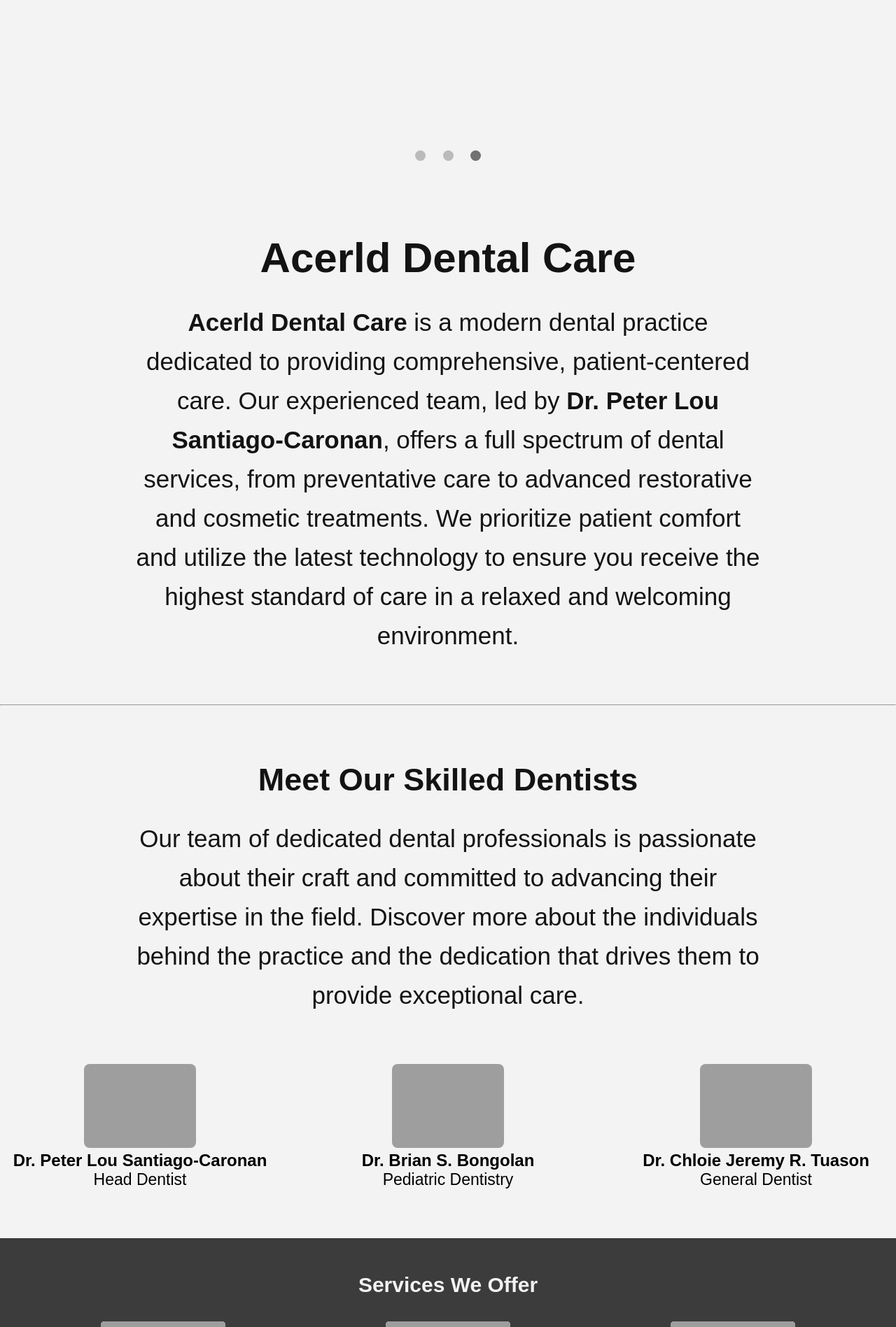
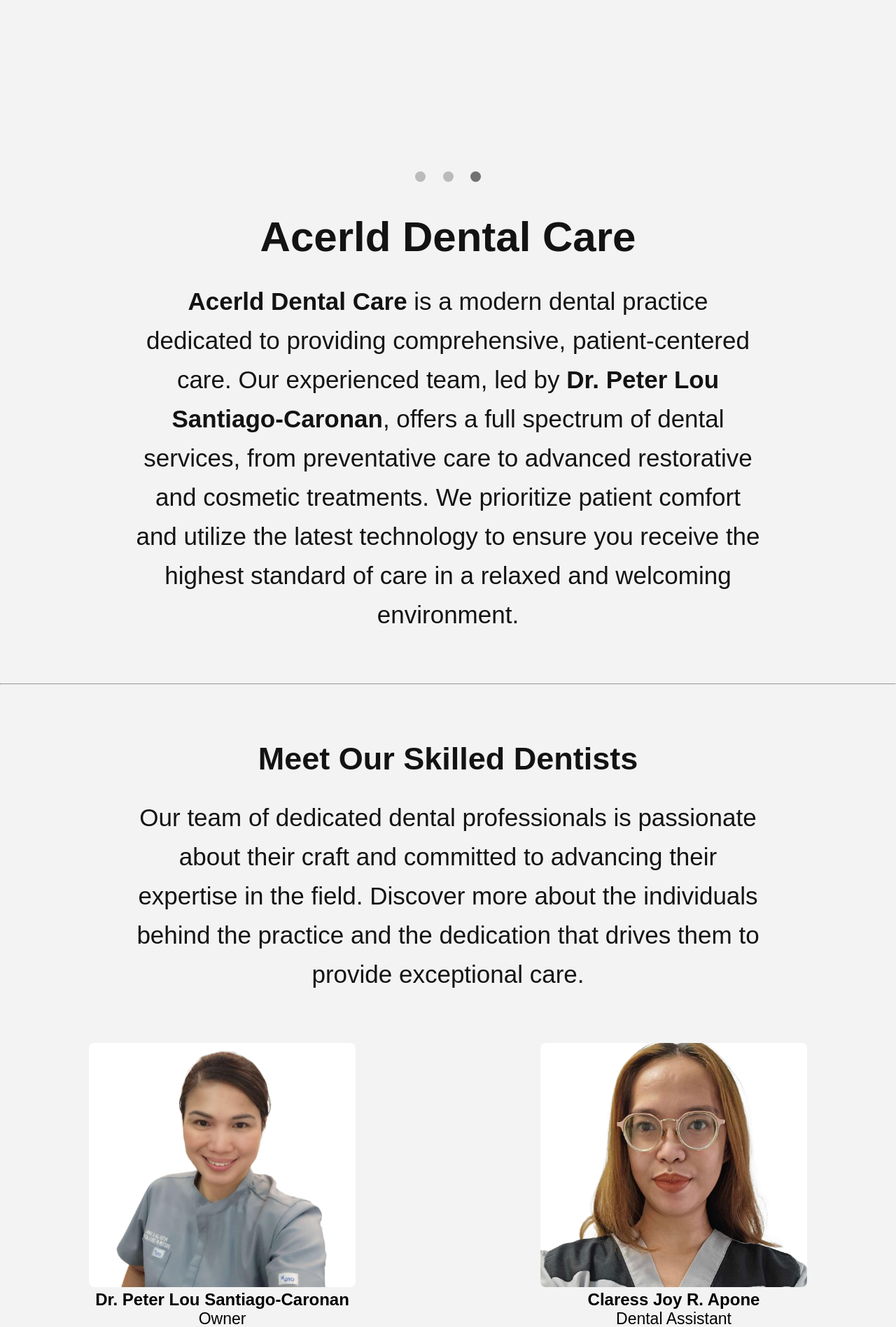
Before and after one commit to ro7uello/Acerld-Dental-Care, a Django app: page / in a window 1280 px wide. Shown: the part 595-2492 px from the top of the page at 70% size. Run offline with Django 5.2, Linux system fonts and the light colour scheme; data comes from the database, SQL or seed files in the repository; both versions use the stored data as it was after the commit; some web fonts are replaced; grey boxes are pictures that could not be loaded.

Commit message:
user_db changes and landing page changes

```diff
--- a/myproject/patients/templates/landing_page.html
+++ b/myproject/patients/templates/landing_page.html
@@ -65,7 +65,7 @@
             <div class="dots-container">
                 {% if promotional_offers %}
                     {% for offer in promotional_offers %}
-                    <span class="dot" onclick="currentSlide({{ forloop.counter }})"></span>
+                    <span class="dot" onclick="currentSlide('{{ forloop.counter }}')"></span>
                     {% endfor %}
                 {% else %}
                     <span class="dot" onclick="currentSlide(1)"></span>
@@ -102,29 +102,38 @@
         </div>
         <div class="dentist-container">
             <div class="dentist" data-dentist="dr_peter">
-                <img src="{% static 'Sample.jpg' %}" alt="dentist1">
+                <img src="{% static 'Dr.Peter Lou Santiago-Caronan Owner.png' %}" alt="dentist1">
                 <div class="dentist-name">
                     <h1>Dr. Peter Lou Santiago-Caronan</h1>
                 </div>
                 <div class="dentist-pos">
-                    <p>Head Dentist</p>
+                    <p>Owner</p>
                 </div>
             </div>
-            <div class="dentist" data-dentist="dr_brian">
-                <img src="{% static 'Sample.jpg' %}" alt="dentist2">
+            <div class="dentist">
+                <img src="{% static 'Claress.png' %}" alt="dentist2">
                 <div class="dentist-name">
-                    <h1>Dr. Brian S. Bongolan</h1>
+                    <h1>Claress Joy R. Apone</h1>
                 </div>
                 <div class="dentist-pos">
-                    <p>Pediatric Dentistry</p></div>
+                    <p>Dental Assistant</p></div>
             </div>
-            <div class="dentist" data-dentist="dr_chloie">
-                <img src="{% static 'Sample.jpg' %}" alt="dentist3">
+            <div class="dentist">
+                <img src="{% static 'Justine.png' %}" alt="dentist3">
                 <div class="dentist-name">
-                    <h1>Dr. Chloie Jeremy R. Tuason</h1>
+                    <h1>Justine Mae L. Villareal</h1>
                 </div>
                 <div class="dentist-pos">
-                    <p>General Dentist</p>
+                    <p>Dental Assistant (Reliever)</p>
+                </div>
+            </div>
+            <div class="dentist">
+                <img src="{% static 'Josephine.png' %}" alt="dentist4">
+                <div class="dentist-name">
+                    <h1>Josephine N. Varona Sr.</h1>
+                </div>
+                <div class="dentist-pos">
+                    <p>Dental Assistant</p>
                 </div>
             </div>
         </div>
@@ -133,7 +142,7 @@
         <div id="dentist-popup" class="dentist-popup">
             <span class="close-button" onclick="closeDentistPopup()">×</span>
             <div class="dentist-popup-content">
-                <img id="dentist-popup-image" src="" alt="Dentist Image">
+                <img id="dentist-popup-image" src="{% static 'Dr.Peter Lou Santiago-Caronan Owner.png' %}" alt="Dentist Image">
                 <div class="dentist-description" id="dentist-popup-text">
                     </div>
             </div>
@@ -147,7 +156,7 @@
             <main class="services">
 
                 <div class="service-box">
-                    <img class="service-image" src="{% static 'Sample.jpg' %}" data-service="surgery">
+                    <img class="service-image" src="{% static '1.png' %}" data-service="surgery">
                     <div class="service-content">
                         <h1>Surgery</h1>
                     </div>
@@ -155,35 +164,35 @@
                 </div>
 
                 <div class="service-box">
-                    <img class="service-image" src="{% static 'Sample.jpg' %}" data-service="denture">
+                    <img class="service-image" src="{% static '2.png' %}" data-service="denture">
                     <div class="service-content">
                         <h1>Fixed Partial Denture</h1>
                     </div>
                 </div>
 
                 <div class="service-box">
-                    <img class="service-image" src="{% static 'Sample.jpg' %}" data-service="crown">
+                    <img class="service-image" src="{% static '3.png' %}" data-service="crown">
                     <div class="service-content">
                         <h1>Crown</h1>
                     </div>
                 </div>
 
                 <div class="service-box">
-                    <img class="service-image" src="{% static 'Sample.jpg' %}" data-service="removable">
+                    <img class="service-image" src="{% static '4.png' %}" data-service="removable">
                     <div class="service-content">
                         <h1>Removable Partial Denture</h1>
                     </div>
                 </div>
 
                 <div class="service-box">
-                    <img class="service-image" src="{% static 'Sample.jpg' %}" data-service="complete">
+                    <img class="service-image" src="{% static '5.png' %}" data-service="complete">
                     <div class="service-content">
                         <h1>Complete Denture</h1>
                     </div>
                 </div>
 
                 <div class="service-box" >
-                    <img class="service-image" src="{% static 'Sample.jpg' %}" data-service="others">
+                    <img class="service-image" src="{% static '6.png' %}" data-service="others">
                     <div class="service-content">
                         <h1>Others</h1>
                     </div>
@@ -229,6 +238,11 @@
         </div>
         </section>
 
+        <script>
+            const dentistImages = {
+                dr_peter: "{% static 'Dr.Peter Lou Santiago-Caronan Owner.png' %}"
+            };
+        </script>
 
         <script src="{% static 'landing.js' %}"></script>
 
--- a/myproject/static/landing-page.css
+++ b/myproject/static/landing-page.css
@@ -77,6 +77,7 @@ body {
     overflow: hidden;
     height: 800px;
     object-fit: cover;
+    margin-bottom: 5vh;
 }
 
 .slides {
@@ -111,7 +112,7 @@ body {
 .description-container {
     position: relative;
     max-width: 100%;
-    margin-top: 70px;
+    margin-top: 10px;
     text-align: center;
     color: #131313;
 }
@@ -132,6 +133,8 @@ body {
 /* Skilled Dentists Section */
 .dentist {
     pointer-events: none;
+    text-align: center;
+    margin-bottom: 150px;
 }
 
 .dentist:hover {
@@ -159,14 +162,14 @@ body {
 }
 
 .dentist-container {
-    display: flex;
-    justify-content: space-between;
-    max-width: 100%;
-    text-align: center;
+    display: grid;
+    grid-template-columns: repeat(auto-fit, minmax(450px, 1fr));
+    gap: 10px;
+    justify-content: center;
 }
 
 .dentist img {
-    width: 40%;
+    width: 60%;
     border-radius: 8px;
     pointer-events: auto;
 }
@@ -225,7 +228,7 @@ body {
 
 .dentist-popup-content img {
     width: 150px;
-    height: 250px;
+    height: 150px;
     object-fit: cover;
     margin: 0;
     flex-shrink: 0;
@@ -247,33 +250,39 @@ body {
     width: 100%;
     max-width: 100%;
     padding: 50px;
-    margin-top: 70px;
+    margin-top: 100px;
     background-color: #3C3C3C;
 }
 
 .container h1 {
     text-align: center;
     color: #F3F3F3;
-    font-size: 30px;
+    font-size: 35px;
 }
 
 .services {
     display: grid;
     grid-template-columns: repeat(3, 1fr);
-    gap: 10%;
-    padding: 35px;
-    border-radius: 10px;
-    justify-items: center;
+    grid-template-rows: repeat(2, auto);
+    gap: 20px;
+    justify-content: center;
+    align-items: center;
+    text-align: center;
+    width: max-content;
+    margin: 0 auto;
 }
 
 .service-box {
-    width: 60%;
+    width: 100%;
+    max-width: 300px;
     aspect-ratio: 1;
     background-color: #F3F3F3;
     border-radius: 5px;
     cursor: pointer;
+    display: flex;
+    justify-content: center;
     align-items: center;
-	position: relative;
+    position: relative;
     overflow: hidden;
 }
 .service-image{
@@ -289,8 +298,9 @@ body {
 
 .service-content {
     position: absolute;
-    top: 0;
-    left: 0;
+    top: 50%;
+    left: 50%;
+    transform: translate(-50%, -50%);
     width: 100%;
     height: 100%;
     display: flex;
@@ -302,7 +312,7 @@ body {
     background: rgba(0, 0, 0, 0.5);
     opacity: 0;
     transition: opacity 0.5s ease;
-	pointer-events: none;
+    pointer-events: none;
 }
 
 .service-content h1{
@@ -325,7 +335,7 @@ body {
     border-radius: 5px;
     box-shadow: 0 2px 5px rgba(0, 0, 0, 0.3);
     z-index: 1000;
-    opacity: 0; /* Initially hidden */
+    opacity: 0;
     transition: opacity 0.3s ease-in-out, transform 0.3s ease-in-out;
 }
 
--- a/myproject/static/landing.js
+++ b/myproject/static/landing.js
@@ -53,7 +53,7 @@ let slideIndex = 0;
 
           const dentistData = {
             dr_peter: {
-                  image: "D:/Acerld/pictures/Sample.jpg",
+                image: dentistImages.dr_peter,
                 description:
                   `<p>A graduate of doctor of dental medicine in Our Lady of Fatima University in 2003. </p>
 
@@ -84,14 +84,7 @@ let slideIndex = 0;
 
                 <p>Currently, practicing in Acerld Dental Care as the owner and an active member of Philippine Academy of Implant Dentistry and Philippine College of Oral Implantologist.-Dr. Peter Lou Santiago-Caronan</p>`
             },
-              dr_brian: {
-                  image: "D:/Acerld/pictures/Sample.jpg",
-                  description: "<p>Dr. Brian S. Bongolan is a newly licensed dentist (as of the document date) eager to learn and improve his skills to deliver quality dental treatment. His skills include patient management, oral prophylaxis, tooth restoration, tooth extraction, and prosthodontic treatment. He has experience as an Associate Dentist at Zen Smiles Dental Clinic (July 2023 - December 2024), Acerld Dental Care (October 2023 - Present), and AllSmiles Dental Center (May 2024 - Present). Dr. Bongolan is a member of the Philippine Dental Association (Pasig-Pateros-Taguig Chapter and Filipino Chinese Dental Foundation Inc.), and the Philippine Academy of Esthetic Dentistry. He served as Project Manager (2017-2020) and Vice President, Central Region (2020-2021) for the Philippine Dental Students Association - National Executive Board. He also worked as a Dental Clinician at Centro Escolar University - Makati (2019-2020). Dr. Bongolan received his Doctor of Dental Medicine degree from Centro Escolar University - Makati (2015-2021), secondary education at La Consolacion College - Pasig (2010-2013) and Lourdes School of Mandaluyong (2013-2015). He has also received training from the Philippine Academy Of Esthetic Dentistry (January 2024 - May 2024) and Prime Orthodontics Studies and Training (October - Present).</p>" // Add description
-              },
-              dr_chloie: {
-                  image: "D:/Acerld/pictures/Sample.jpg",
-                  description: '<p>Dr. Chloie Jeremy R. Tuason is a board-certified dentist (November 2024) committed to ongoing professional development.  Proficient in preventive treatments, Dr. Tuason is adaptable to both solo and team settings and is fluent in English and Filipino. Her education includes a Doctor of Dental Medicine degree from Centro Escolar University - Manila (2017-2023) and an Associate in Arts in Pre-Dentistry from the same university (2013-2017).  From June 2017 to December 2023, she worked as a Dental Clinician at Centro Escolar University - Manila, independently performing various dental procedures on live patients in a university setting.  Dr. Tuason has attended seminars on current trends in aesthetic and restorative dentistry (Dr. Maricar Joy Andres, 2019), orthodontics (Dr. Romeo Jacobs), and oral surgery (Dr. Mendelssohn Manalaysay).</p>'
-              }
+
         };
 
           dentists.forEach(dentist => {
```
Also changed, not shown: myproject/patients/templates/user_dashboard.html (+22 -4 lines), myproject/static/userdb.css (+48 -0 lines), myproject/static/userdb.js (+32 -0 lines), myproject/db.sqlite3, myproject/static/1.png (added), myproject/static/2.png, myproject/static/3.png (added), myproject/static/4.png (added), myproject/static/5.png (added), myproject/static/6.png (added), myproject/static/Claress.png (added), myproject/static/Dr.Peter Lou Santiago-Caronan Owner.png (added), myproject/static/Josephine.png (added), myproject/static/Justine.png (added). Lines whose indentation alone changed are shown as unchanged.
